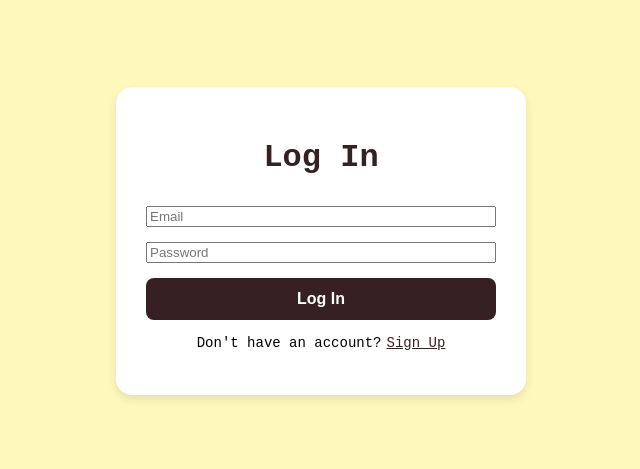
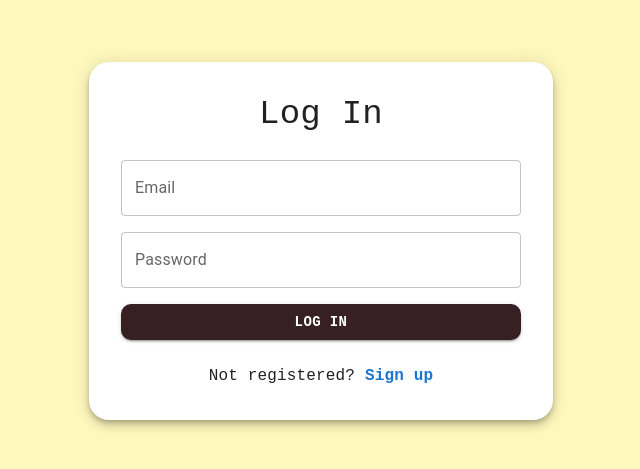
Before and after one commit to benAkeane/bananagrams, a React (Create React App) app in the folder frontend/: page /login in a window 1280 px wide. Shown: the part 159-628 px from the top of the page, without its empty margins (319-959 px from the left). Built offline with nearby package versions, Linux system fonts and the light colour scheme; the HTML template or start-up script is replaced by a standard one.

Commit message:
updated LoginPage to use MUI and created the  SignUpPage

```diff
--- a/frontend/src/App.tsx
+++ b/frontend/src/App.tsx
@@ -1,6 +1,7 @@
 import { BrowserRouter, Routes, Route } from 'react-router-dom';
 import LandingPage from './pages/LandingPage';
 import LoginPage from './pages/LoginPage';
+import SignUpPage from './pages/SignUpPage';
 
 export default function App() {
     return (
@@ -8,6 +9,7 @@ export default function App() {
             <Routes>
                 <Route path='/' element={<LandingPage />} />
                 <Route path='/login' element={<LoginPage />} />
+                <Route path='/signup' element={<SignUpPage />} />
                 {/* more pages here */}
             </Routes>
         </BrowserRouter>
--- a/frontend/src/pages/LoginPage.tsx
+++ b/frontend/src/pages/LoginPage.tsx
@@ -1,100 +1,89 @@
-import React, { useState } from 'react';
+import React from 'react';
+import { Box, Button, TextField, Typography, Paper, Stack, Link } from '@mui/material';
+import { useNavigate } from "react-router-dom";
 
 const LoginPage: React.FC = () => {
-    const [email, setEmail] = useState('');
-    const [password, setPassword] = useState('');
-
-    const handleLogin = (e: React.FormEvent) => {
-        e.preventDefault();
-        console.log('Loggin in with:', email, password);
-
-        // TODO: send login request to backend
-    };
+    const navigate = useNavigate();
 
     return (
-        <div style={styles.container}>
-            <div style={styles.card}>
-                <h1 style={styles.title}>Log In</h1>
+        <Box
+            sx= {{
+                minHeight: '100vh',
+                display: 'flex',
+                //flexDirection: 'column',
+                justifyContent: 'center',
+                alignItems: 'center',
+                bgcolor: '#fff8bd',
+                //fontFamily: '"JetBrains Mono", monospace',
+            }}
+        >
 
-                <form onSubmit={handleLogin} style={styles.form}>
-                    <input
+            <Paper
+                elevation={6}
+                sx={{
+                    p: 4,
+                    borderRadius: '20px',
+                    width: '100%',
+                    maxWidth: 400,
+                    textAlign: 'center',
+                }}
+            >
+                <Typography
+                    variant='h4'
+                    sx={{ mb: 3, fontFamily: '"JetBrains Mono", monospace' }}
+                >
+                    Log In
+                </Typography>
+
+                <Stack spacing={2}>
+                    <TextField
+                        label='Email'
                         type='email'
-                        placeholder='Email'
-                        value={email}
-                        onChange={(e) => setEmail(e.target.value)}
-                        style={styles.input}
-                        required
+                        fullWidth
+                    />
+                    <TextField
+                        label='Password'
+                        type='password'
+                        fullWidth
                     />
 
-                    <input
-                        type='password'
-                        placeholder='Password'
-                        value={password}
-                        onChange={(e) => setPassword(e.target.value)}
-                        style={styles.input}
-                        required
-                    />
-
-                    <button type='submit' style={styles.button}>
+                    <Button
+                        variant='contained'
+                        sx={{
+                            mt: 2,
+                            bgcolor: '#362023',
+                            color: '#fff',
+                            fontFamily: '"JetBrains Mono", monospace',
+                            fontWeight: 'bold',
+                            borderRadius: '10px',
+                            '&:hover': { bgcolor: '#4a2d30' },
+                        }}
+                    >
                         Log In
-                    </button>
-                </form>
-
-                <p style={styles.text}>
-                    Don't have an account?
-                    <a href='/signup' style={styles.link}>Sign Up</a>
-                </p>
-            </div>
-        </div>
+                    </Button>
+                </Stack>
+                <Typography
+                    sx={{
+                        mt: 3,
+                        fontFamily: '"JetBrains Mono", monospace',
+                    }}
+                >
+                    Not registered? {" "}
+                    <Link
+                        component='button'
+                        underline='hover'
+                        sx={{
+                            fontWeight: 'bold',
+                            cursor: 'pointer'
+                        }}
+                        onClick={() => navigate('/signup')}
+                    >
+                        Sign up
+                    </Link>
+                </Typography>
+            </Paper>
+        </Box>
     );
 };
 
-const styles: { [key: string]: React.CSSProperties } = {
-    container: {
-        display: 'flex',
-        justifyContent: 'center',
-        alignItems: 'center',
-        minHeight: '100vh',
-        backgroundColor: '#fff8bd',
-        fontFamily: '"JetBrains Mono", monospace',
-    },
-    card: {
-        backgroundColor: '#fff',
-        padding: '30px',
-        borderRadius: '16px',
-        boxShadow: '0 4px 10px rgba(0,0,0,0.1)',
-        width: '350px',
-        textAlign: 'center',
-    },
-    title: {
-        marginBottom: '30px',
-        color: '#362023'
-    },
-    form: {
-        display: 'flex',
-        flexDirection: 'column',
-        gap: '15px',
-    },
-    button: {
-        padding: '12px',
-        backgroundColor: '#362023',
-        color: 'white',
-        border: 'none',
-        borderRadius: '8px',
-        fontSize: '16px',
-        cursor: 'pointer',
-        fontWeight: 'bold',
-    },
-    text: {
-        marginTop: '15px',
-        fontSize: '14px',
-    },
-    link: {
-        color: '#362023',
-        textDecoration: 'underline',
-        marginLeft: '5px',
-        cursor: 'pointer',
-    },
-};
-
 export default LoginPage;
--- a/frontend/src/pages/SignUpPage.tsx
+++ b/frontend/src/pages/SignUpPage.tsx
@@ -1 +1,92 @@
-export {}
+import React from 'react';
+import { Box, Button, TextField, Typography, Paper, Stack, Link } from '@mui/material';
+import { useNavigate } from "react-router-dom";
+
+const SignUpPage: React.FC = () => {
+    const navigate = useNavigate();
+
+    return (
+        <Box
+            sx= {{
+                minHeight: '100vh',
+                display: 'flex',
+                justifyContent: 'center',
+                alignItems: 'center',
+                bgcolor: '#fff8bd',
+            }}
+        >
+
+            <Paper
+                elevation={6}
+                sx={{
+                    p: 4,
+                    borderRadius: '20px',
+                    width: '100%',
+                    maxWidth: 400,
+                    textAlign: 'center',
+                }}
+            >
+                <Typography
+                    variant='h4'
+                    sx={{ mb: 3, fontFamily: '"JetBrains Mono", monospace' }}
+                >
+                    Sign Up
+                </Typography>
+
+                <Stack spacing={2}>
+                    <TextField
+                        label="Username"
+                        type='username'
+                        fullWidth
+                    />
+                    <TextField
+                        label='Email'
+                        type='email'
+                        fullWidth
+                    />
+                    <TextField
+                        label='Password'
+                        type='password'
+                        fullWidth
+                    />
+
+                    <Button
+                        variant='contained'
+                        sx={{
+                            mt: 2,
+                            bgcolor: '#362023',
+                            color: '#fff',
+                            fontFamily: '"JetBrains Mono", monospace',
+                            fontWeight: 'bold',
+                            borderRadius: '10px',
+                            '&:hover': { bgcolor: '#4a2d30' },
+                        }}
+                    >
+                        Sign Up
+                    </Button>
+                </Stack>
+                <Typography
+                    sx={{
+                        mt: 3,
+                        fontFamily: '"JetBrains Mono", monospace',
+                    }}
+                >
+                    Already registered? {" "}
+                    <Link
+                        component='button'
+                        underline='hover'
+                        sx={{
+                            fontWeight: 'bold',
+                            cursor: 'pointer'
+                        }}
+                        onClick={() => navigate('/login')}
+                    >
+                        Log in
+                    </Link>
+                </Typography>
+            </Paper>
+        </Box>
+    );
+};
+
+export default SignUpPage;
```
Also changed, not shown: frontend/src/pages/LandingPage.tsx (+2 -52 lines).
